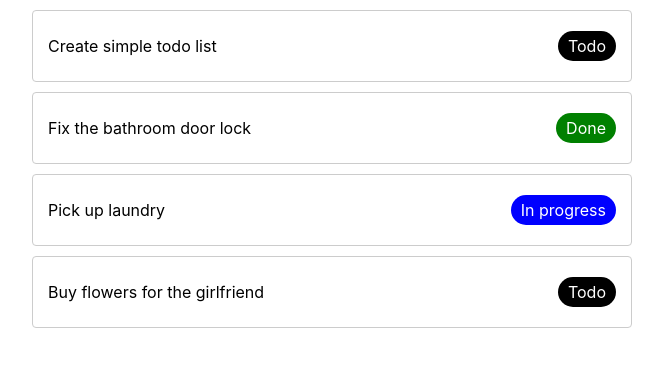
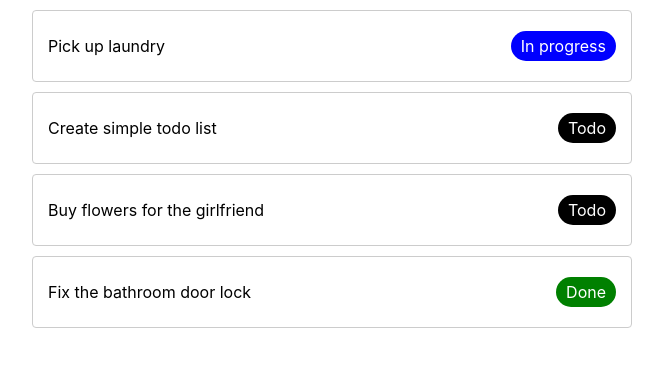
Before and after one commit to serhiiperesunko/rma-list-task, a React (Create React App) app: page / in a window 1280 px wide. Shown: the top 366 px of the page, without its empty margins (308-971 px from the left). Built offline with nearby package versions, Linux system fonts and the light colour scheme.

Commit message:
finished

```diff
--- a/package.json
+++ b/package.json
@@ -12,6 +12,7 @@
     "@types/react": "^18.2.5",
     "@types/react-dom": "^18.2.4",
     "classnames": "^2.3.2",
+    "lodash": "^4.17.21",
     "react": "^18.2.0",
     "react-dom": "^18.2.0",
     "react-loader-spinner": "^5.3.4",
@@ -43,5 +44,8 @@
       "last 1 firefox version",
       "last 1 safari version"
     ]
+  },
+  "devDependencies": {
+    "@types/lodash": "^4.14.194"
   }
 }
--- a/src/App.tsx
+++ b/src/App.tsx
@@ -3,16 +3,21 @@ import {useAppDispatch, useAppSelector} from "./redux/hooks";
 import {selectIssueList} from "./redux/slices/selectors";
 import styles from './App.module.css'
 import {IssueList, Loader} from "./components";
-import {setList} from "./redux/slices/issuesSlice";
+import {setList, TIssueData} from "./redux/slices/issuesSlice";
 import {restGetIssues} from "./server";
-import {TIssue} from "./types";
+import * as _ from "lodash"
+import {issueStatus} from "./types";
 
 function App() {
 
     const dispatch = useAppDispatch()
     const {list: {status, data}} = useAppSelector(selectIssueList)
 
-    //
+    const sortedIssues = _.orderBy(data, (item) => {
+        const index = Object.keys(issueStatus).indexOf(item.status);
+        return index === -1 ? Infinity : index;
+    })
+
     useEffect(() => {
         const fetchIssueData = () => {
             dispatch(setList({
@@ -20,14 +25,9 @@ function App() {
                 data: [],
             }))
             restGetIssues().then((data) => {
-                const updatedData = (data as TIssue[]).map(issue => ({
-                    ...issue,
-                    selected: false,
-                    loading: false
-                }))
                 dispatch(setList({
                     status: "SUCCESS",
-                    data: updatedData
+                    data: data as TIssueData[]
                 }))
             }).catch((error) => {
                 dispatch(setList({
@@ -48,10 +48,10 @@ function App() {
         }
 
 
-    }, [])
+    }, [dispatch])
     return <div className={styles.appContainer}>
         {status === 'LOADING' && <Loader/>}
-        {status === "SUCCESS" && <IssueList issues={data}/>}
+        {status === "SUCCESS" && <IssueList issues={sortedIssues}/>}
         {status === "ERROR" && <>Error</>}
     </div>
 }
--- a/src/components/IssueList/IssueList.tsx
+++ b/src/components/IssueList/IssueList.tsx
@@ -14,6 +14,7 @@ interface IIssueList {
 
 const IssueList = ({issues}: IIssueList) => {
     const dispatch = useAppDispatch()
+
     const refIssueList = useRef() as React.MutableRefObject<HTMLDivElement>
     const refModal = useRef() as React.MutableRefObject<HTMLDivElement>
 
@@ -28,7 +29,7 @@ const IssueList = ({issues}: IIssueList) => {
         return () => {
             document.removeEventListener('click', checkIfClickedOutsideList);
         };
-    }, [refIssueList]);
+    }, [refIssueList, refModal]);
     const handleSelectedIssues = (e: React.MouseEvent<HTMLDivElement>, issue: TIssueData) => {
         const newIssue = {...issue}
         newIssue.selected = !newIssue.selected
--- a/src/components/UpdateStatusModal/UpdateStatusModal.tsx
+++ b/src/components/UpdateStatusModal/UpdateStatusModal.tsx
@@ -10,7 +10,6 @@ interface IUpdateStatusModal {
 const UpdateStatusModal = ({selectedItems = 0, onUpdate}: IUpdateStatusModal) => {
     const [selectedStatus, setSelectedStatus] = useState<TIssueStatus | ''>('')
     const handleUpdate = (e: React.MouseEvent<HTMLButtonElement>) => {
-        e.stopPropagation()
         if (selectedStatus !== '') {
             onUpdate(selectedStatus)
         }
--- a/src/types.ts
+++ b/src/types.ts
@@ -8,7 +8,7 @@ export type TIssueStatus = 'TODO' | 'IN_PROGRESS' | 'DONE';
 export const issueStatus: {
     [key in TIssueStatus]: string
 } = {
+    "IN_PROGRESS": 'In progress',
     "TODO": 'Todo',
-    "IN_PROGRESS": 'In progress',
     "DONE": "Done"
 }
```
Also changed, not shown: 1 other file (tests, documents, lock files or other folders).
